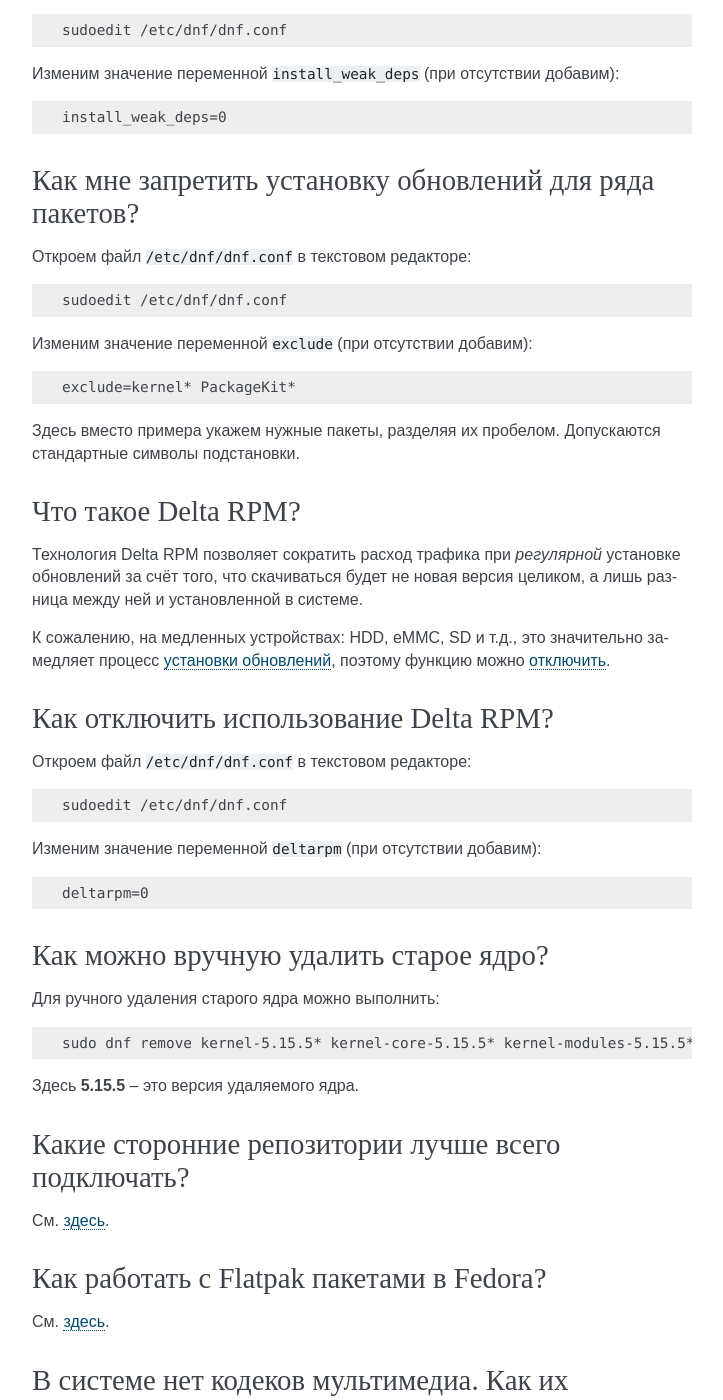
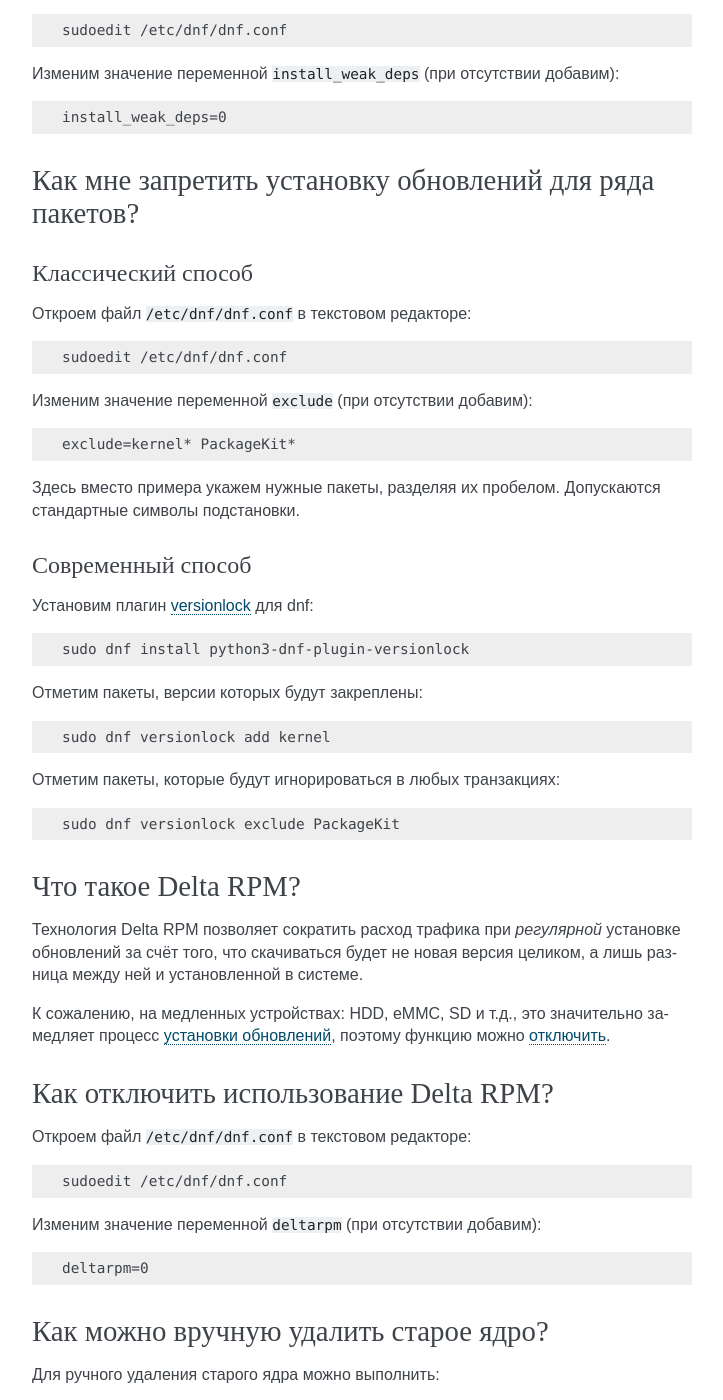
Before and after one commit to RussianFedora/FAQ, a Sphinx documentation site: the page built from source/package-manager.rst, in a window 1280 px wide and 1400 px high, scrolled down 7519 px. Shown: the whole window, without its empty margins (388-1111 px from the left). Built offline with Sphinx 7.4.7, drawn with Linux system fonts in a browser that asks for light colours; comment, search, counter and statistics services are not loaded.

Commit message:
Updated dnf-exclude question.

```diff
--- a/source/package-manager.rst
+++ b/source/package-manager.rst
@@ -398,11 +398,14 @@ Dnf сохраняет старые ядра. Это нормально?
 
     install_weak_deps=0
 
-.. index:: dnf, package, updates
-.. _dnf-pkgupdates:
+.. index:: dnf, package, updates, exclude
+.. _dnf-exclude:
 
 Как мне запретить установку обновлений для ряда пакетов?
 ============================================================
+
+Классический способ
+^^^^^^^^^^^^^^^^^^^^^^
 
 Откроем файл ``/etc/dnf/dnf.conf`` в текстовом редакторе:
 
@@ -417,6 +420,27 @@ Dnf сохраняет старые ядра. Это нормально?
     exclude=kernel* PackageKit*
 
 Здесь вместо примера укажем нужные пакеты, разделяя их пробелом. Допускаются стандартные символы подстановки.
+
+Современный способ
+^^^^^^^^^^^^^^^^^^^^^
+
+Установим плагин `versionlock <https://dnf-plugins-core.readthedocs.io/en/latest/versionlock.html>`__ для dnf:
+
+.. code-block:: text
+
+    sudo dnf install python3-dnf-plugin-versionlock
+
+Отметим пакеты, версии которых будут закреплены:
+
+.. code-block:: text
+
+    sudo dnf versionlock add kernel
+
+Отметим пакеты, которые будут игнорироваться в любых транзакциях:
+
+.. code-block:: text
+
+    sudo dnf versionlock exclude PackageKit
 
 .. index:: dnf, delta rpm, rpm, package, drpm
 .. _dnf-drpm:
```
